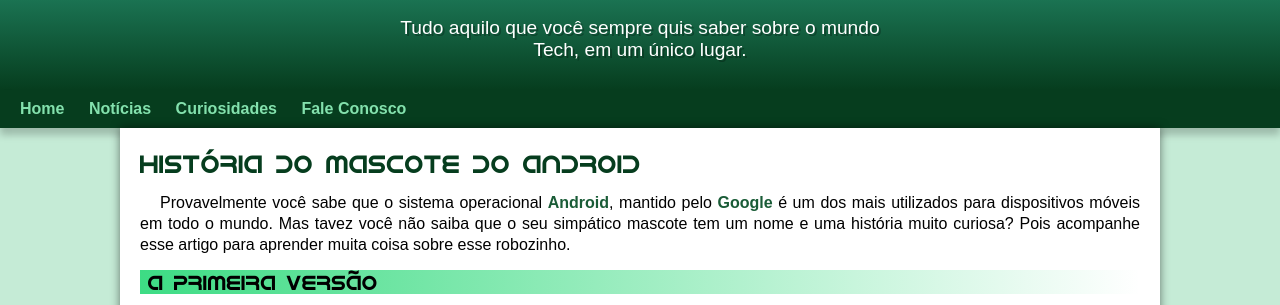
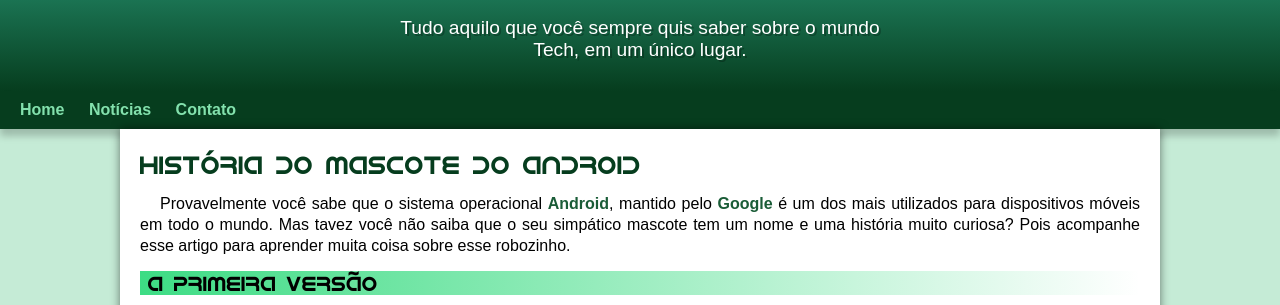
Before and after one commit to Ferreira0014/projeto-android, a plain HTML site: page index.html in a window 1280 px wide. Shown: the part 90-395 px from the top of the page. Drawn offline with Linux system fonts and the light colour scheme.

Commit message:
Corrigi o margin para padding

```diff
--- a/index.html
+++ b/index.html
@@ -15,8 +15,7 @@
     <nav>
         <a href="#">Home</a>
         <a href="#">Notícias</a>
-        <a href="#">Curiosidades</a>
-        <a href="#">Fale Conosco</a>
+        <a href="https://instagram.com/wesxz014" target="_blank">Contato</a>
     </nav>
     <main>
         <article>
--- a/style/style.css
+++ b/style/style.css
@@ -61,7 +61,7 @@ header > p {
     padding-left: 10px;
     margin: auto;
     text-shadow: 2px 2px 0px rgba(0, 0, 0, 0.267);
-    margin-bottom: 20px;
+    padding-bottom: 30px;
 }
 
 nav {
```
